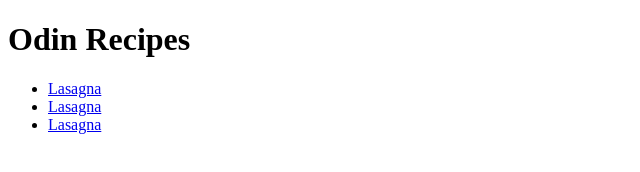
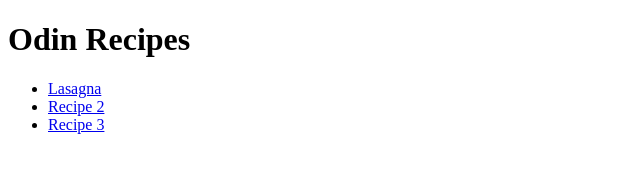
Before and after one commit to EcoFiendly/odin-recipes, a plain HTML site: page index.html in a window 1280 px wide. Shown: the full height of the page, 0-640 px from the left. Drawn offline with Linux system fonts and the light colour scheme.

Commit message:
Change names of recipes

```diff
--- a/index.html
+++ b/index.html
@@ -7,8 +7,8 @@
 <body>
     <ul>
     <li><a href="recipes/lasagna.html">Lasagna</a></li>
-    <li><a href="recipes/recipe_2.html">Lasagna</a></li>
-    <li><a href="recipes/recipe_3.html">Lasagna</a></li>
+    <li><a href="recipes/recipe_2.html">Recipe 2</a></li>
+    <li><a href="recipes/recipe_3.html">Recipe 3</a></li>
     </ul>
 </body>
 </html>
```
